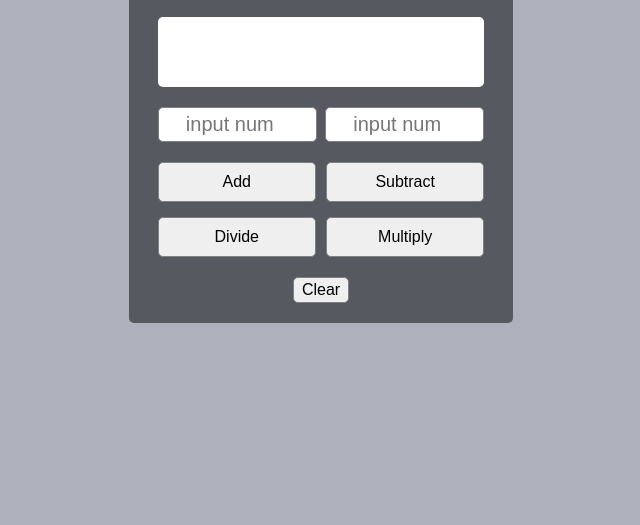
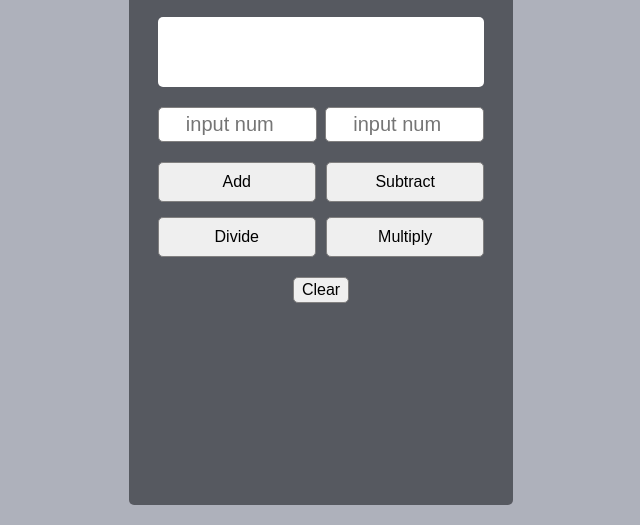
Before and after one commit to Chikadibia24/a-simple-calculator, a plain HTML site: page index.html in a window 1280 px wide. Shown: the part 275-800 px from the top of the page, without its empty margins (319-959 px from the left). Drawn offline with Linux system fonts and the light colour scheme.

Commit message:
Change the height 95%

```diff
--- a/style.css
+++ b/style.css
@@ -25,7 +25,7 @@ body{
   justify-content: center;
   align-items: center;
   width: 78%;
-  height: fit-content;
+  height: 95%;
   border-radius: 5px;
   margin: 0 auto 0 auto;
   background-color: rgba(0, 3, 7, 0.5);
@@ -111,8 +111,8 @@ button{
 @media only screen and (min-width: 500px){
     .main-container{
     width: 65%;
-    gap: 20px;
-    height: fit-content;
+    /* gap: 20px;
+    height: 95%; */
   }
 }
 
```
